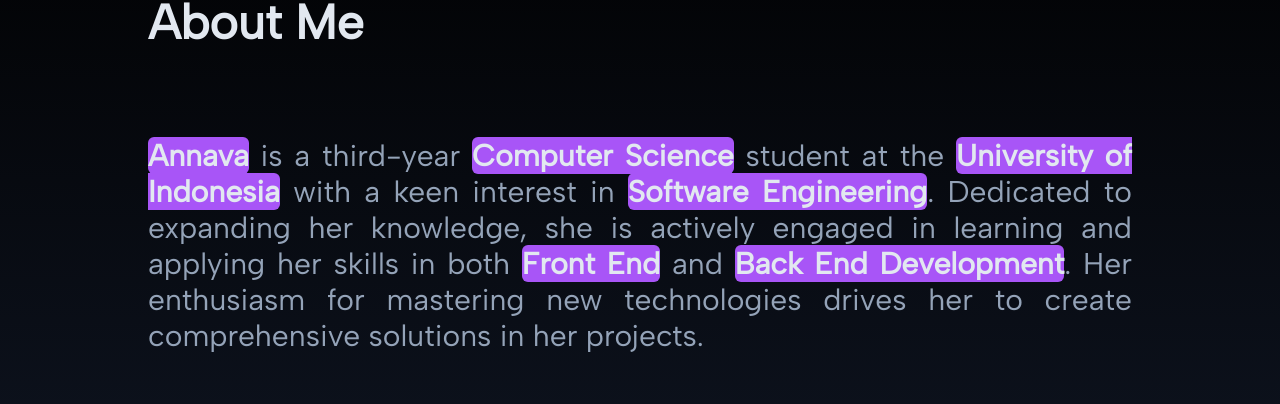
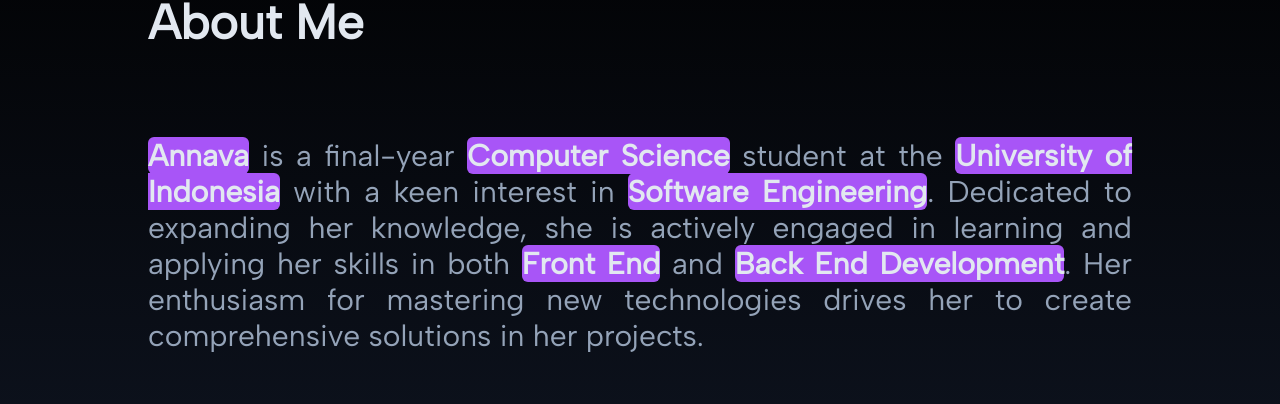
Before and after one commit to annavaws/annavaws.github.io, a Next.js app: page / in a window 1280 px wide. Shown: the part 950-1354 px from the top of the page. Built offline with nearby package versions, Linux system fonts and the light colour scheme.

Commit message:
update: about description

```diff
--- a/src/components/modules/AboutModules/index.tsx
+++ b/src/components/modules/AboutModules/index.tsx
@@ -128,7 +128,7 @@
                 </h1>
                 <div className="text-md md:text-lg lg:text-xl text-justify text-gray-300 font-thin">
                   <span className="text-white font-semibold">Annava</span>, a
-                  third-year{" "}
+                  final-year{" "}
                   <span className="text-white font-semibold">
                     Computer Science
                   </span>{" "}
@@ -203,7 +203,7 @@
               <h1 className="font-bold text-2xl text-center mb-5">About Me</h1>
               <div className="text-md md:text-lg lg:text-xl text-justify text-gray-300 font-thin">
                 <span className="text-white font-semibold">Annava</span>, a
-                third-year{" "}
+                final-year{" "}
                 <span className="text-white font-semibold">
                   Computer Science
                 </span>{" "}
--- a/src/components/modules/HomeModules/about.tsx
+++ b/src/components/modules/HomeModules/about.tsx
@@ -17,7 +17,7 @@
               <Highlight className="text-slate-200 font-semibold">
                 Annava
               </Highlight>{" "}
-              is a third-year{" "}
+              is a final-year{" "}
               <Highlight className="text-slate-200 font-semibold">
                 Computer Science
               </Highlight>{" "}
```
